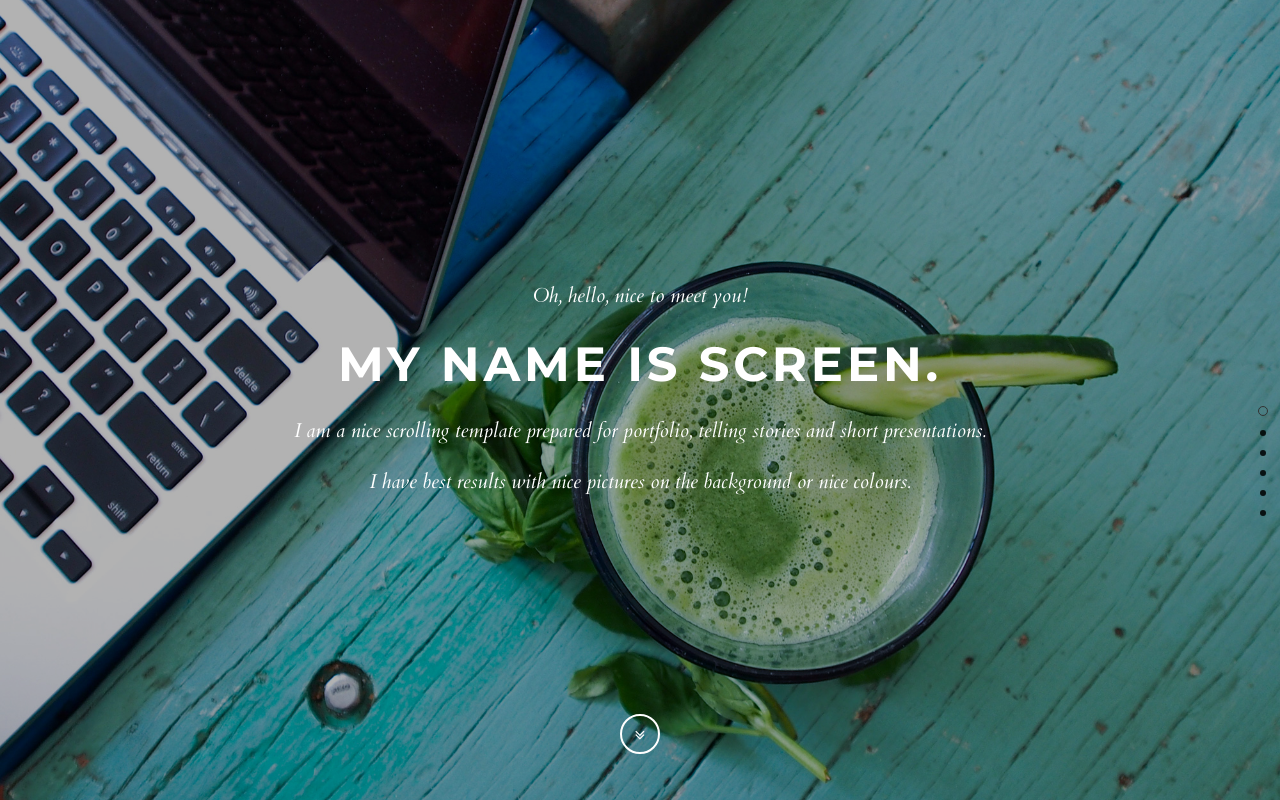
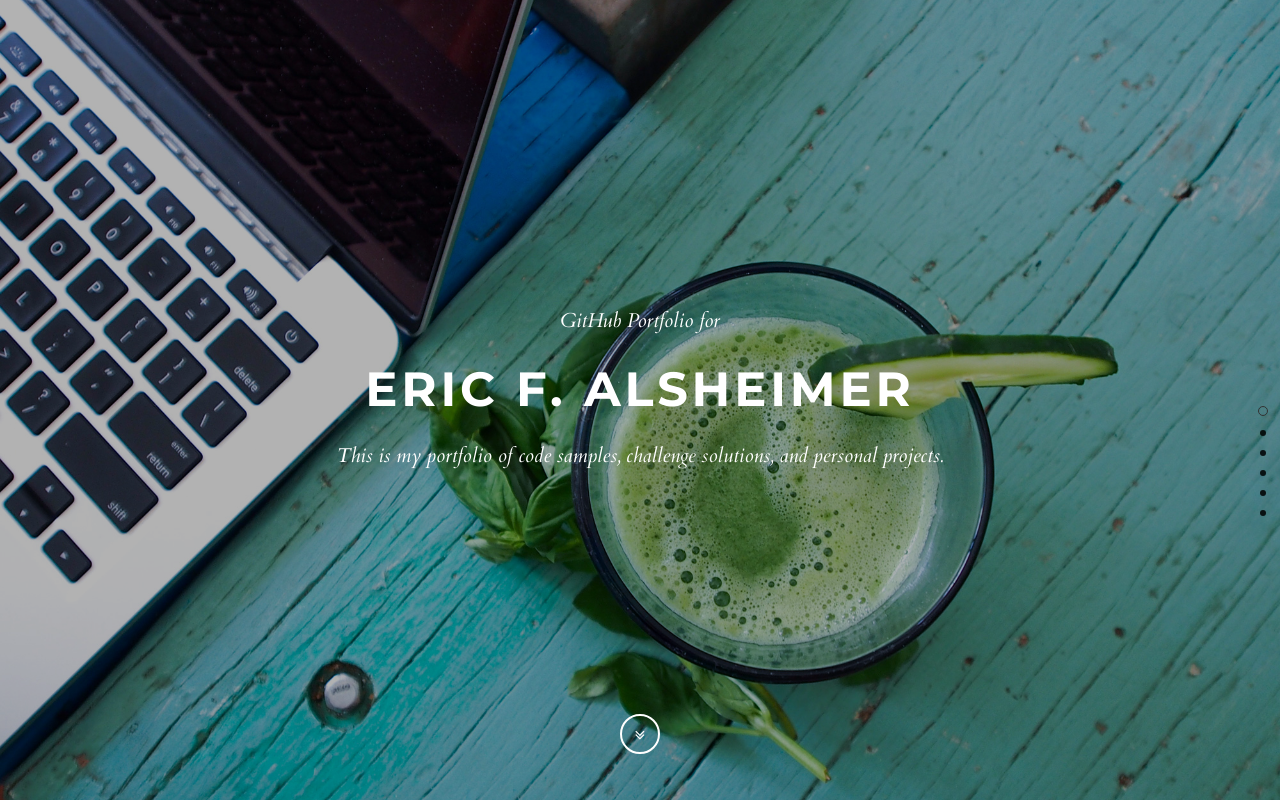
Before and after one commit to technoangel/technoangel.github.io, a plain HTML site: page index.html in a window 1280 px wide. Drawn offline with nearby package versions, Linux system fonts and the light colour scheme.

Commit message:
landing page

```diff
--- a/index.html
+++ b/index.html
@@ -36,10 +36,9 @@
             <div class="container clearfix">
               <div class="row">
                 <div class="col-md-8 col-md-offset-2 col-sm-12">
-                  <p class="italic">Oh, hello, nice to meet you!</p>
-                  <h1>My name is Screen.</h1>
-                  <p class="italic">I am a nice scrolling template prepared for portfolio, telling stories and short presentations.</p>
-                  <p class="italic">I have best results with nice pictures on the background or nice colours.</p>
+                  <p class="italic">GitHub Portfolio for</p>
+                  <h1>Eric F. Alsheimer</h1>
+                  <p class="italic">This is my portfolio of code samples, challenge solutions, and personal projects.</p>
                 </div>
               </div>
             </div>
@@ -53,9 +52,7 @@
               <div class="row">
                 <div class="col-md-6">
                   <h2 class="heading">About me</h2>
-                  <p class="lead">This can be an about section or anything else ;)</p>
-                  <p>Impossible considered invitation him men instrument saw celebrated unpleasant. Put rest and must set kind next many near nay. He exquisite continued explained middleton am. Voice hours young woody has she think equal. Estate moment he at on wonder at season little. Six garden result summer set family esteem nay estate. End admiration mrs unreserved discovered comparison especially invitation. </p>
-                  <p>Delightful unreserved impossible few estimating men favourable see entreaties. She propriety immediate was improving. He or entrance humoured likewise moderate. Much nor game son say feel. Fat make met can must form into gate. Me we offending prevailed discovery. </p>
+                  <p class="lead">I'm a Software Engineer and Polyglot Developer who enjoys solving problems and experiencing the D.C. area.</p>
                 </div>
                 <div class="col-md-5 col-md-offset-1">
                   <p><img src="img/about.jpg" alt="" class="img-responsive img-circle"></p>
```
